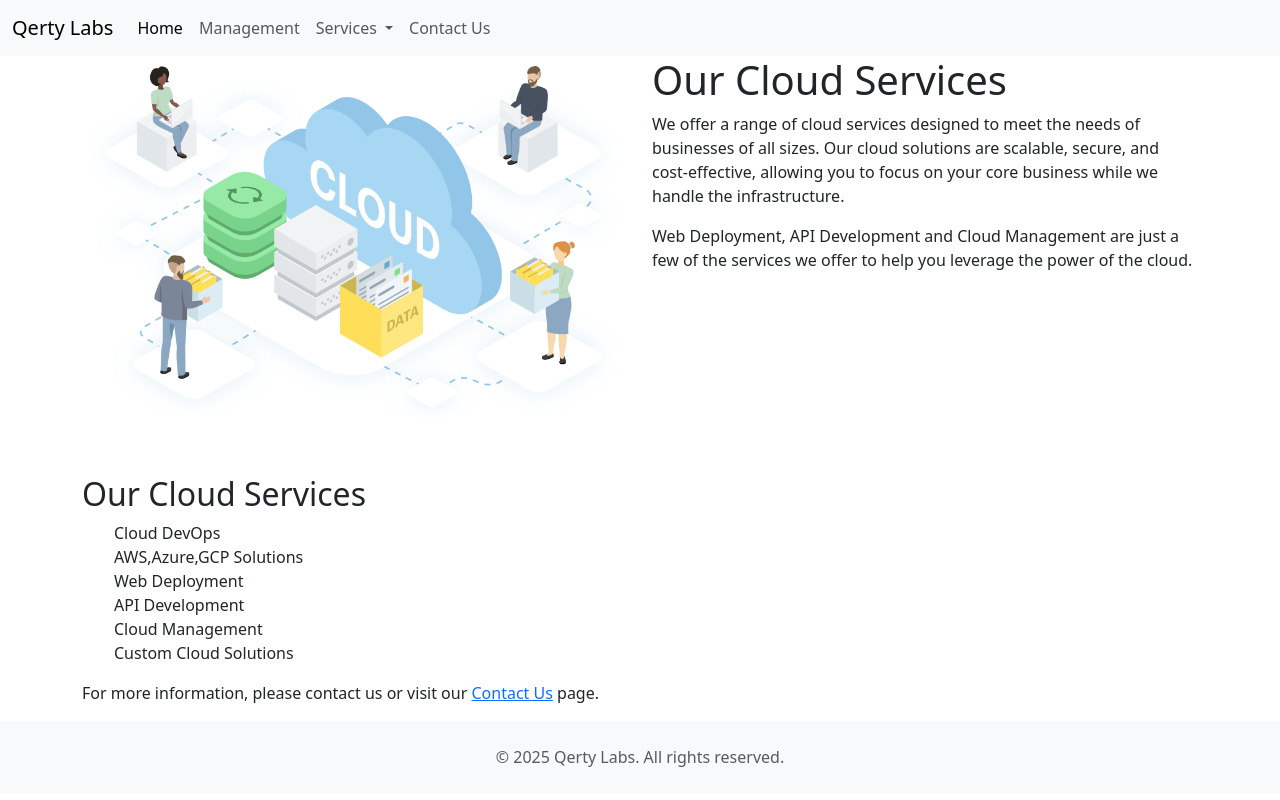
After one commit to UCSPavanKumar/CGQLabs, a Django app: page /src/cloud/ in a window 1280 px wide. The commit adds this page. Run offline with Django 5.2, Linux system fonts and the light colour scheme.

Commit message:
added cloud services page

```diff
--- /dev/null
+++ b/students/templates/students/cloud.html
@@ -0,0 +1,35 @@
+{%extends 'base.html'%}
+
+{%block title%}
+<title>Qerty Labs | Cloud</title>
+{%endblock%}
+{%block content%}
+<div class="container">
+  <div class="row">
+    <div class="col-md-6">
+      {%load static%}
+      <img src='{% static "images/cloud.png" %}' style="padding:10px" alt="Cloud Image" class="img-fluid">
+    </div>
+    <div class="col-md-6">
+      <h1>Our Cloud Services</h1>
+      <p>
+        We offer a range of cloud services designed to meet the needs of businesses of all sizes. Our cloud solutions are scalable, secure, and cost-effective, allowing you to focus on your core business while we handle the infrastructure.
+      </p>
+      <p>
+        Web Deployment, API Development and Cloud Management are just a few of the services we offer to help you leverage the power of the cloud.
+      </p>
+    </div>
+    <div class="container mt-5">
+    <h2>Our Cloud Services</h2>
+    <ul>
+        <li>Cloud DevOps</li>
+        <li>AWS,Azure,GCP Solutions</li>
+        <li>Web Deployment</li>
+        <li>API Development</li>
+        <li>Cloud Management</li>
+        <li>Custom Cloud Solutions</li>
+    </ul>
+    <p>For more information, please contact us or visit our <a href="{% url 'contact_us' %}">Contact Us</a> page.</p>
+</div>
+</div>
+{%endblock%}
--- a/students/urls.py
+++ b/students/urls.py
@@ -9,4 +9,5 @@ urlpatterns = [
     path('contact/', views.contact_us, name='contact_us'),
     path('submit_contact/', views.submit_contact_form, name='submit_contact_form'),
     path('management/', views.management, name='management'),
+    path('cloud/', views.cloud_page, name='cloud_page'),
 ]
--- a/students/views.py
+++ b/students/views.py
@@ -35,6 +35,12 @@ def contact_us(request):
     """
     return render(request, 'students/contact_us.html')
 
+def cloud_page(request):
+    """
+    Cloud Services page for the students app
+    This page provides information about cloud services offered.
+    """
+    return render(request, 'students/cloud.html')
 def management(request):
     """
     Management page for the students app
--- a/templates/nav.html
+++ b/templates/nav.html
@@ -22,7 +22,7 @@
             <li><a class="dropdown-item" href="{% url 'api_page' %}">API Development</a></li>
             <li><a class="dropdown-item" href="{% url 'finance_page' %}">Financial Products</a></li>
             <li><a class="dropdown-item" href="{% url 'automation_page' %}">Automation</a></li>
-            <li><a class="dropdown-item" href="">Cloud management</a></li>
+            <li><a class="dropdown-item" href="{% url 'cloud_page' %}">Cloud Services</a></li>
           </ul>
         </li>
         <li class="nav-item">
```
Also changed, not shown: static/images/cloud.png (added).
